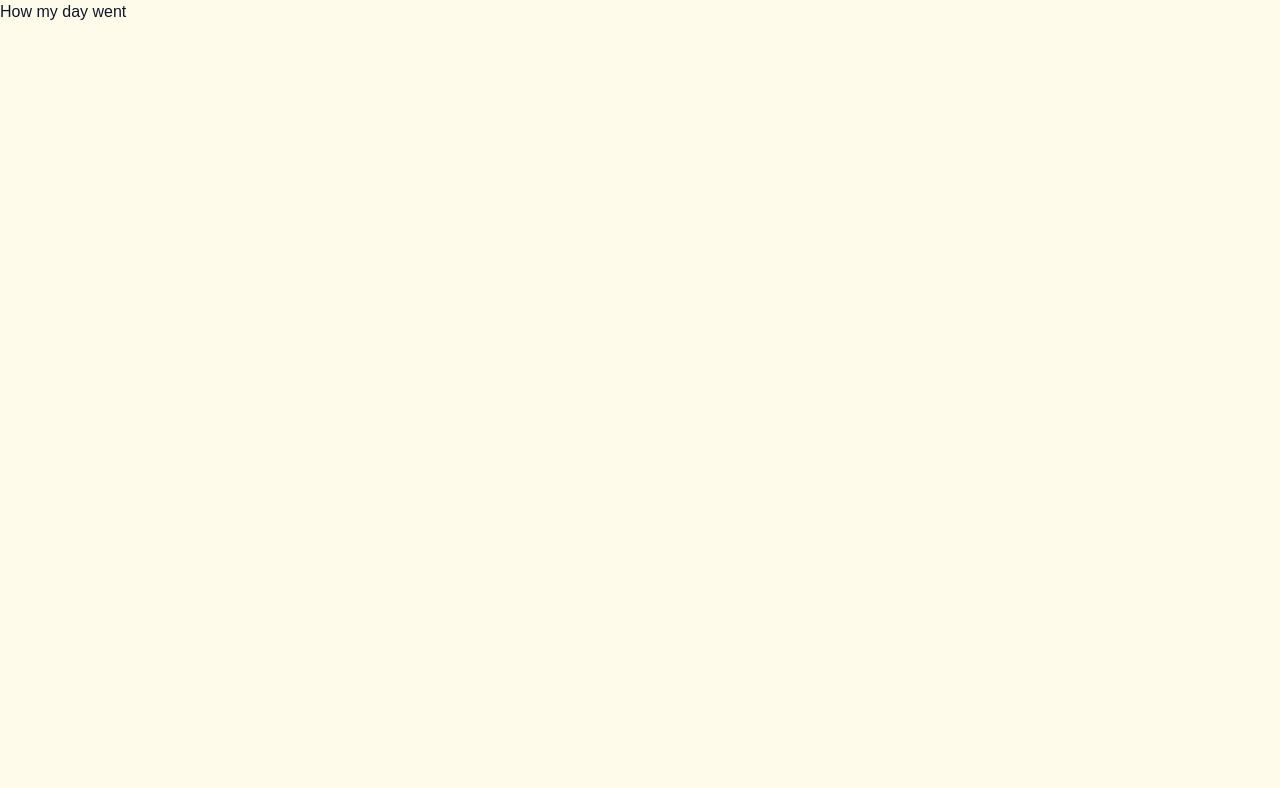
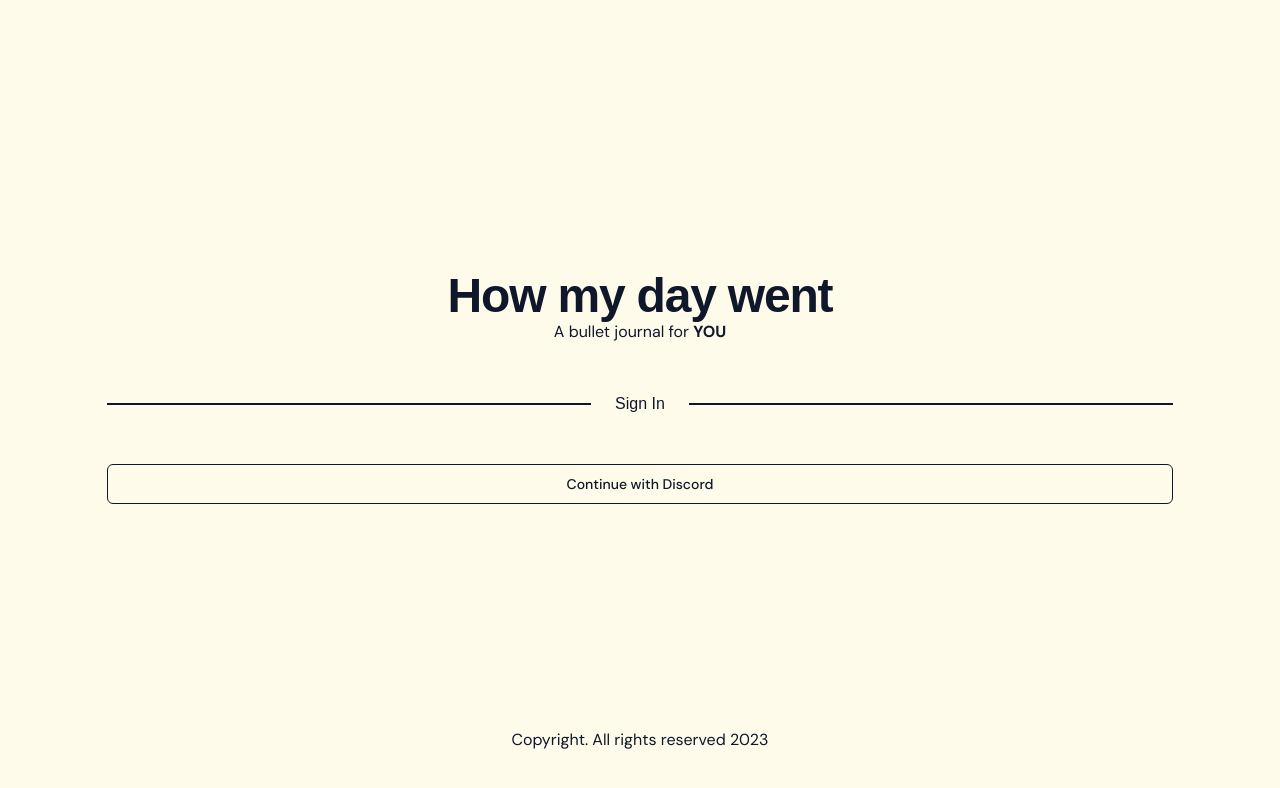
Before and after one commit to swtmply/my-day, a Next.js app: page / in a window 1280 px wide. Shown: the top 788 px of the page. Built offline with nearby package versions, Linux system fonts and the light colour scheme; a web font is replaced by a local one.

Commit message:
created landing page

```diff
--- a/app/globals.css
+++ b/app/globals.css
@@ -84,7 +84,7 @@
     @apply scroll-m-20 text-4xl font-extrabold tracking-tight lg:text-5xl;
   }
   h2 {
-    @apply scroll-m-20 border-b pb-2 text-3xl font-semibold tracking-tight transition-colors first:mt-0;
+    @apply scroll-m-20 pb-2 text-3xl font-semibold tracking-tight transition-colors first:mt-0;
   }
   h3 {
     @apply scroll-m-20 text-2xl font-semibold tracking-tight;
--- a/app/layout.tsx
+++ b/app/layout.tsx
@@ -1,6 +1,7 @@
 import "./globals.css";
 
 import localFont from "next/font/local";
+import { DM_Sans } from "next/font/google";
 
 export const shoble = localFont({
   src: [
@@ -18,6 +19,12 @@
   variable: "--font-shoble",
 });
 
+export const dmSans = DM_Sans({
+  subsets: ["latin"],
+  display: "swap",
+  weight: ["400", "500", "700"],
+});
+
 export const metadata = {
   title: "Create Next App",
   description: "Generated by create next app",
@@ -29,8 +36,8 @@
   children: React.ReactNode;
 }) {
   return (
-    <html lang="en" className={shoble.variable}>
-      <body className="bg-amber-50">{children}</body>
+    <html lang="en" className={`${dmSans.className} ${shoble.variable}`}>
+      <body className="bg-amber-50 text-slate-900">{children}</body>
     </html>
   );
 }
--- a/app/page.tsx
+++ b/app/page.tsx
@@ -1,3 +1,23 @@
+import { Button } from "@/components/ui/button";
+
 export default function Home() {
-  return <p className="font-sans bg-transparent">How my day went</p>;
+  return (
+    <div className="flex flex-col justify-between items-center min-h-screen py-12">
+      <div className="flex flex-col gap-12 w-5/6 flex-grow justify-center">
+        <div className="flex flex-col items-center">
+          <h1 className="font-shoble">How my day went</h1>
+          <p>
+            A bullet journal for <strong>YOU</strong>
+          </p>
+        </div>
+        <div className="flex items-center gap-6">
+          <div className="h-px flex-grow border-t-2 border-slate-900 " />
+          <p className="font-shoble">Sign In</p>
+          <div className="h-px flex-grow border-t-2 border-slate-900 " />
+        </div>
+        <Button variant={"outline"}>Continue with Discord</Button>
+      </div>
+      <p>Copyright. All rights reserved 2023</p>
+    </div>
+  );
 }
--- /dev/null
+++ b/components/ui/button.tsx
@@ -0,0 +1,55 @@
+import * as React from "react";
+import { Slot } from "@radix-ui/react-slot";
+import { cva, type VariantProps } from "class-variance-authority";
+
+import { cn } from "@/lib/utils";
+
+const buttonVariants = cva(
+  "inline-flex items-center justify-center rounded-md text-sm font-medium transition-colors focus-visible:outline-none focus-visible:ring-2 focus-visible:ring-ring focus-visible:ring-offset-2 disabled:opacity-50 disabled:pointer-events-none ring-offset-background",
+  {
+    variants: {
+      variant: {
+        default: "bg-primary text-primary-foreground hover:bg-primary/90",
+        destructive:
+          "bg-destructive text-destructive-foreground hover:bg-destructive/90",
+        outline:
+          "border border-input border-slate-900 hover:bg-accent hover:text-accent-foreground",
+        secondary:
+          "bg-secondary text-secondary-foreground hover:bg-secondary/80",
+        ghost: "hover:bg-accent hover:text-accent-foreground",
+        link: "underline-offset-4 hover:underline text-primary",
+      },
+      size: {
+        default: "h-10 py-2 px-4",
+        sm: "h-9 px-3 rounded-md",
+        lg: "h-11 px-8 rounded-md",
+      },
+    },
+    defaultVariants: {
+      variant: "default",
+      size: "default",
+    },
+  }
+);
+
+export interface ButtonProps
+  extends React.ButtonHTMLAttributes<HTMLButtonElement>,
+    VariantProps<typeof buttonVariants> {
+  asChild?: boolean;
+}
+
+const Button = React.forwardRef<HTMLButtonElement, ButtonProps>(
+  ({ className, variant, size, asChild = false, ...props }, ref) => {
+    const Comp = asChild ? Slot : "button";
+    return (
+      <Comp
+        className={cn(buttonVariants({ variant, size, className }))}
+        ref={ref}
+        {...props}
+      />
+    );
+  }
+);
+Button.displayName = "Button";
+
+export { Button, buttonVariants };
--- a/package.json
+++ b/package.json
@@ -9,6 +9,7 @@
     "lint": "next lint"
   },
   "dependencies": {
+    "@radix-ui/react-slot": "^1.0.2",
     "@types/node": "20.2.5",
     "@types/react": "18.2.8",
     "@types/react-dom": "18.2.4",
--- a/tailwind.config.js
+++ b/tailwind.config.js
@@ -1,5 +1,4 @@
 /** @type {import('tailwindcss').Config} */
-const { fontFamily } = require("tailwindcss/defaultTheme");
 
 module.exports = {
   darkMode: ["class"],
@@ -18,7 +17,7 @@
     },
     extend: {
       fontFamily: {
-        sans: ["var(--font-shoble)", ...fontFamily.sans],
+        shoble: ["var(--font-shoble)"],
       },
       colors: {
         border: "hsl(var(--border))",
```
Also changed, not shown: 1 other file (tests, documents, lock files or other folders).
